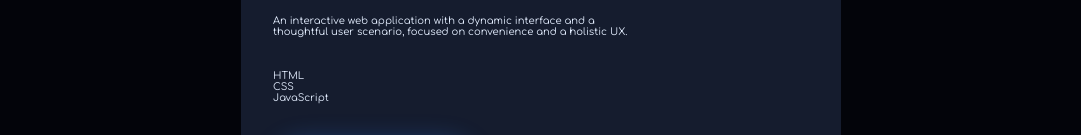
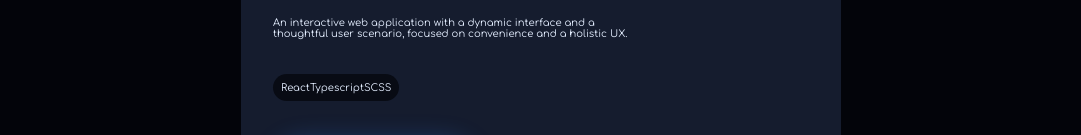
Before and after one commit to Leccon1/eternity-portfolio, a React (Vite) app: page / in a window 1280 px wide. Shown: the part 1349-1484 px from the top of the page, without its empty margins (99-1180 px from the left). Built offline with nearby package versions, Linux system fonts and the light colour scheme.

Commit message:
refactor: redone it component for list and remove list in ProjectsCard component

```diff
--- a/src/components/common/ProjectsCard/ProjectsCard.jsx
+++ b/src/components/common/ProjectsCard/ProjectsCard.jsx
@@ -1,4 +1,5 @@
 import NavButton from '@common/NavButton/NavButton'
+import TechStack from '@common/TechStack/TechStack'
 
 import styles from './projectsCard.module.scss'
 
@@ -11,11 +12,8 @@ const ProjectsCard = () => {
           An interactive web application with a dynamic interface and a thoughtful user scenario,
           focused on convenience and a holistic UX.
         </p>
-        <ul className={styles.skills}>
-          <li className={styles.skills__item}>HTML</li>
-          <li className={styles.skills__item}>CSS</li>
-          <li className={styles.skills__item}>JavaScript</li>
-        </ul>
+
+        <TechStack items={['React', 'Typescript', 'SCSS']} className={styles.techStack} />
 
         <NavButton variant="primary">View project</NavButton>
       </div>
--- a/src/components/common/TechStack/TechStack.jsx
+++ b/src/components/common/TechStack/TechStack.jsx
@@ -2,13 +2,13 @@ import styles from './techStack.module.scss'
 
 const TechStack = ({ items = [], className = '' }) => {
   return (
-    <>
-      {items.map((item, index) => (
-        <p key={index} className={`${styles.techStack} ${className}`}>
+    <ul className={`${styles.techStack} ${className}`}>
+      {items.map((item) => (
+        <li key={item} className={styles.techStackItem}>
           {item}
-        </p>
+        </li>
       ))}
-    </>
+    </ul>
   )
 }
 
```
